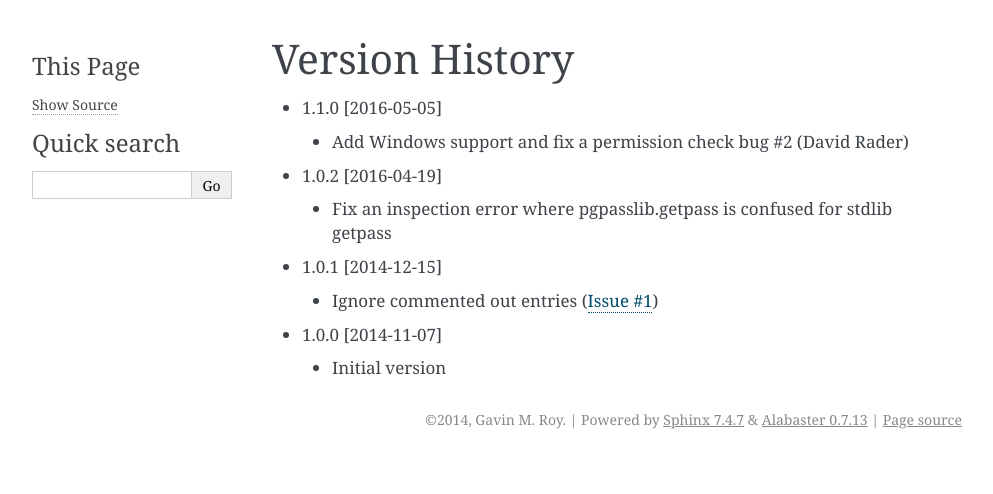
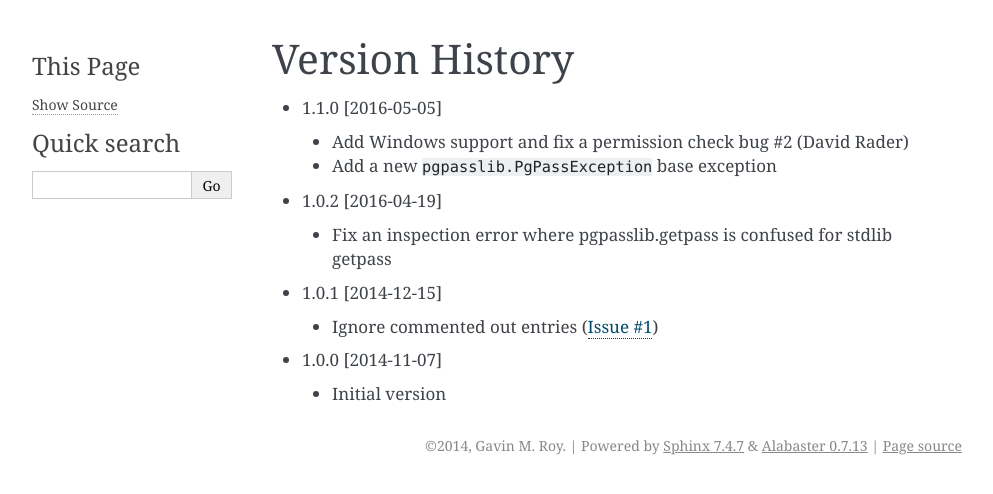
Before and after one commit to gmr/pgpasslib, a Sphinx documentation site: the page built from docs/history.rst, in a window 1280 px wide. Shown: the top 494 px of the page, without its empty margins (148-1141 px from the left). Built offline with Sphinx 7.4.7, drawn with Linux system fonts in a browser that asks for light colours.

Commit message:
Add additional info to history document

```diff
--- a/docs/history.rst
+++ b/docs/history.rst
@@ -2,6 +2,7 @@ Version History
 ---------------
 - 1.1.0 [2016-05-05]
  - Add Windows support and fix a permission check bug #2 (David Rader)
+ - Add a new ``pgpasslib.PgPassException`` base exception
 - 1.0.2 [2016-04-19]
  - Fix an inspection error where pgpasslib.getpass is confused for stdlib getpass
 - 1.0.1 [2014-12-15]
```
